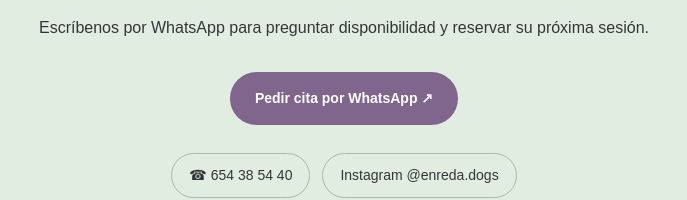
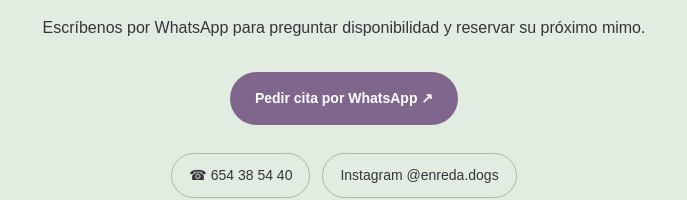
Before and after one commit to enredadogs/enredadogs.github.io, a plain HTML site: page index.html in a window 1280 px wide. Shown: the part 2865-3065 px from the top of the page, 296-983 px from the left. Drawn offline with Linux system fonts and the light colour scheme.

Commit message:
Update index.html

```diff
--- a/index.html
+++ b/index.html
@@ -6,4 +6,4 @@
 <section class="section" id="servicios"><div class="inner center"><div class="eyebrow">Nuestros cuidados</div><h2>Un mimo para cada peludo</h2><p class="intro">Cada perro tiene su personalidad y sus necesidades. Nos gusta dedicarle el tiempo y la atención que merece.</p><div class="services"><article class="service"><div class="sym">🫧</div><h3>Baño y cuidado</h3><p>Higiene y cuidados del manto para que se sientan fresquitos y cómodos.</p></article><article class="service"><div class="sym">✂️</div><h3>Corte y arreglo</h3><p>Un acabado bonito y práctico, adaptado a cada tipo de pelo.</p></article><article class="service"><div class="sym">♡</div><h3>Atención con cariño</h3><p>Un trato cercano, paciente y respetuoso con cada compañero de cuatro patas.</p></article></div></div></section>
 <section class="section lav" id="tarifas"><div class="inner split"><div><div class="eyebrow">Nuestros precios</div><h2>Cuidados a su medida</h2><p>El precio puede variar según la raza, el tamaño, el estado del manto y el servicio que necesite tu peludo.</p><p>Escríbenos y te informaremos de las opciones y tarifas.</p><p class="note">La tabla de precios por razas se añadirá cuando confirmemos los importes.</p><a class="btn" href="https://wa.me/34654385440?text=Hola%2C%20me%20gustar%C3%ADa%20consultar%20las%20tarifas%20de%20Enredadogs" target="_blank" rel="noopener">Consultar tarifa ↗</a></div><img src="/blanquito.webp" alt="Perro blanco tras su sesión de peluquería en Enredadogs" loading="lazy"></div></section>
 <section class="section" id="galeria"><div class="inner center"><div class="eyebrow">Nuestra pequeña gran familia</div><h2>Caritas que enamoran</h2><p class="intro">Ellos son algunos de los protagonistas que pasan por Enredadogs. ¡Y nos encanta verlos así de guapos!</p><div class="gallery"><img src="/yorkshire.webp" alt="Yorkshire con pajarita roja" loading="lazy"><img src="/cocker.webp" alt="Cocker de pelo dorado" loading="lazy"><img src="/blanquito.webp" alt="Perro blanco con pajarita" loading="lazy"><img src="/caniche.webp" alt="Caniche marrón con pajarita roja" loading="lazy"><img src="/mestizo.webp" alt="Perro blanco y negro arreglado" loading="lazy"></div></div></section>
-<section class="section mint" id="contacto"><div class="contact center"><div class="eyebrow">Ven a conocernos</div><h2>¿Le toca ponerse guapo?</h2><p>Escríbenos por WhatsApp para preguntar disponibilidad y reservar su próxima sesión.</p><a class="btn" href="https://wa.me/34654385440?text=Hola%2C%20quiero%20pedir%20cita%20en%20Enredadogs" target="_blank" rel="noopener">Pedir cita por WhatsApp ↗</a><div class="contactlinks"><a class="pill" href="https://wa.me/34654385440" target="_blank" rel="noopener">☎ 654 38 54 40</a><a class="pill" href="https://www.instagram.com/enreda.dogs/" target="_blank" rel="noopener">Instagram @enreda.dogs</a></div><p><strong>Visítanos:</strong> Calle San Lázaro, 17</p></div></section></main><footer><strong>Enredadogs ♡</strong><p>Peluquería canina con mucho cariño.</p><p><a href="https://www.instagram.com/enreda.dogs/">Instagram</a> · <a href="https://wa.me/34654385440">WhatsApp</a></p><small>© 2026 Enredadogs</small></footer><a class="floatwa" href="https://wa.me/34654385440?text=Hola%2C%20quiero%20pedir%20cita%20en%20Enredadogs" target="_blank" rel="noopener" aria-label="Reservar por WhatsApp">WhatsApp ♡</a></body></html>
+<section class="section mint" id="contacto"><div class="contact center"><div class="eyebrow">Ven a conocernos</div><h2>¿Le toca ponerse guapo?</h2><p>Escríbenos por WhatsApp para preguntar disponibilidad y reservar su próximo mimo.</p><a class="btn" href="https://wa.me/34654385440?text=Hola%2C%20quiero%20pedir%20cita%20en%20Enredadogs" target="_blank" rel="noopener">Pedir cita por WhatsApp ↗</a><div class="contactlinks"><a class="pill" href="https://wa.me/34654385440" target="_blank" rel="noopener">☎ 654 38 54 40</a><a class="pill" href="https://www.instagram.com/enreda.dogs/" target="_blank" rel="noopener">Instagram @enreda.dogs</a></div><p><strong>Visítanos:</strong> Calle San Lázaro, 17</p></div></section></main><footer><strong>Enredadogs ♡</strong><p>Peluquería canina con mucho cariño.</p><p><a href="https://www.instagram.com/enreda.dogs/">Instagram</a> · <a href="https://wa.me/34654385440">WhatsApp</a></p><small>© 2026 Enredadogs</small></footer><a class="floatwa" href="https://wa.me/34654385440?text=Hola%2C%20quiero%20pedir%20cita%20en%20Enredadogs" target="_blank" rel="noopener" aria-label="Reservar por WhatsApp">WhatsApp ♡</a></body></html>
```
